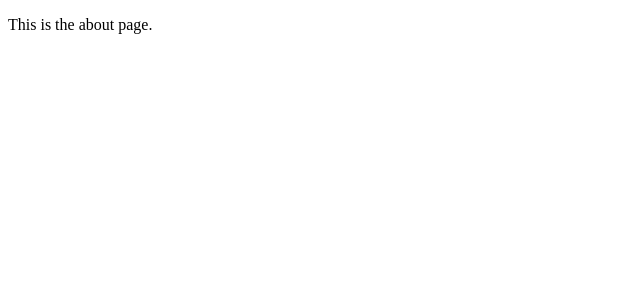
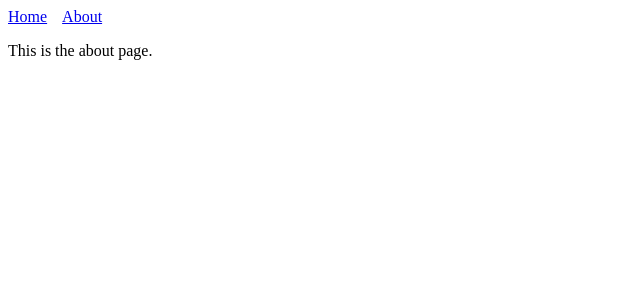
Before and after one commit to tplive/apps-qvidahl-no, a Next.js app: page /about in a window 1280 px wide. Shown: the top 300 px of the page, without its empty margins (0-640 px from the left). Built offline with nearby package versions, Linux system fonts and the light colour scheme.

Commit message:
Worked on tutorial " Using Shared Components\

```diff
--- /dev/null
+++ b/comps/Header.js
@@ -0,0 +1,18 @@
+import Link from 'next/link'
+
+const linkStyle = {
+    marginRight: 15
+}
+
+const Header = () => (
+    <div>
+        <Link href="/">
+            <a style={linkStyle}>Home</a>
+        </Link>
+        <Link href="/about">
+            <a style={linkStyle}>About</a>
+        </Link>
+    </div>
+)
+
+export default Header
--- /dev/null
+++ b/comps/MyLayout.js
@@ -0,0 +1,16 @@
+import Header from '../comps/Header'
+
+const layoutStyle = {
+    margin: 20,
+    padding: 20,
+    border: '1px solid #DDD'
+}
+
+const Layout = (props) => (
+    <div>
+        <Header />
+        {props.children}
+    </div>
+)
+
+export default Layout
--- a/pages/about.js
+++ b/pages/about.js
@@ -1,5 +1,9 @@
+import Layout from '../comps/MyLayout'
+
 export default () => (
     <div>
-        <p>This is the about page.</p>
+        <Layout>
+            <p>This is the about page.</p>
+        </Layout>
     </div>
 )
```
Also changed, not shown: pages/index.js (+7 -4 lines).
